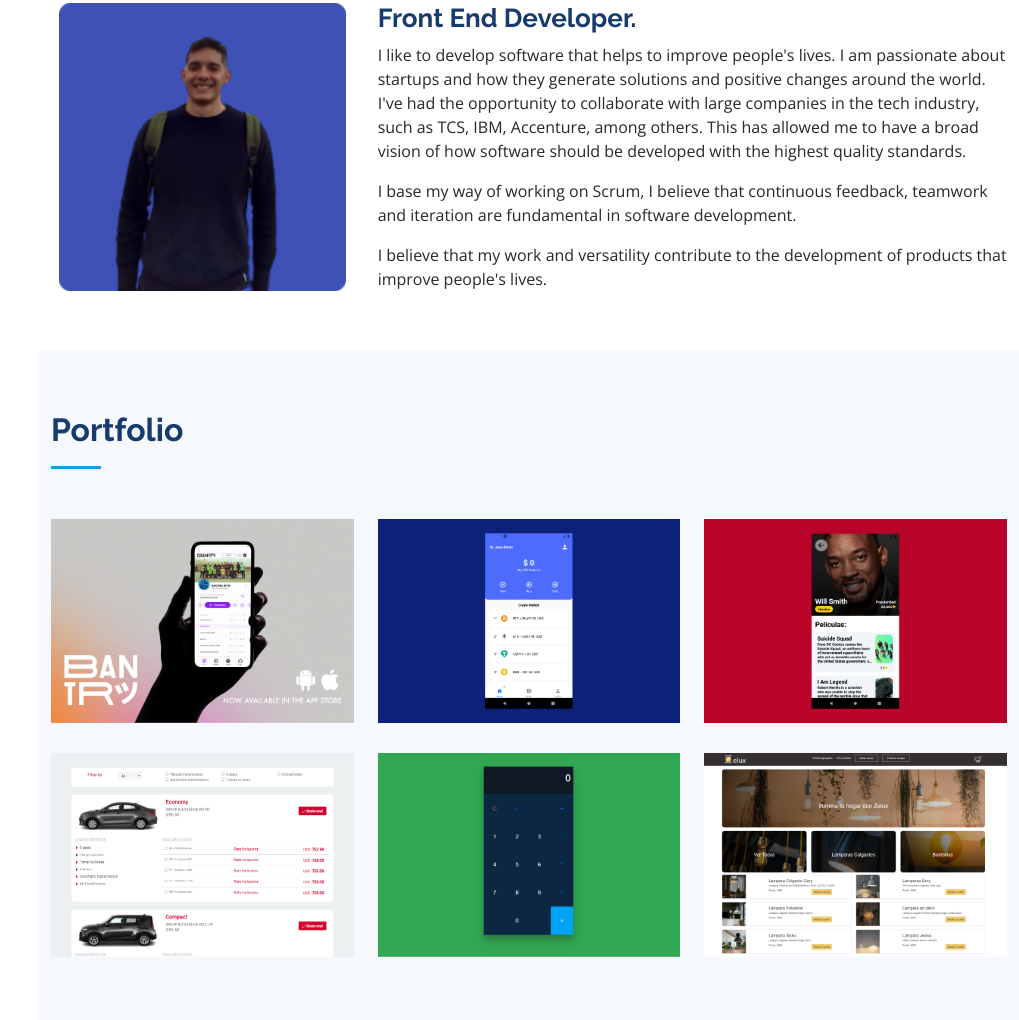
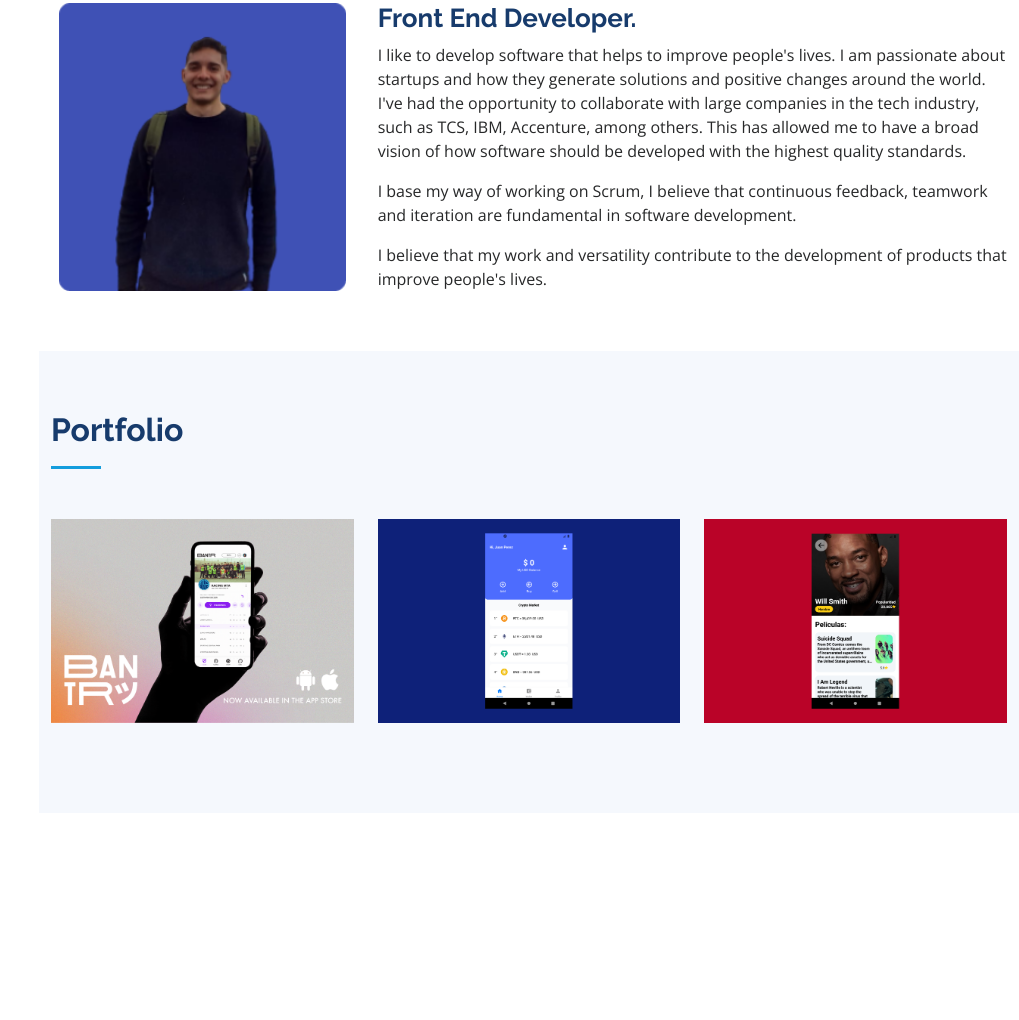
Before and after one commit to bryanscalzo97/bryan-scalzo-portfolio, a plain HTML site: page index.html in a window 1280 px wide. Shown: the part 965-1985 px from the top of the page, without its empty margins (261-1280 px from the left). After the commit the page ends 1778 px from the top, so only its background shows below. Drawn offline with nearby package versions, Linux system fonts and the light colour scheme.

Commit message:
remove old projects

```diff
--- a/index.html
+++ b/index.html
@@ -406,82 +406,6 @@
               </div>
             </div>
 
-            <!-- Car rental challenge -->
-            <div class="col-lg-4 col-md-6 portfolio-item filter-app">
-              <div class="portfolio-wrap">
-                <img
-                  src="assets/img/portfolio/portfolio4.png"
-                  class="img-fluid"
-                  alt=""
-                />
-                <div class="portfolio-links">
-                  <a
-                    href="https://bryanscalzo97.github.io/car-rental/#/"
-                    title="Web site"
-                    target="_blank"
-                    ><i class="bx bx-plus"></i
-                  ></a>
-                  <a
-                    href="https://github.com/bryanscalzo97/car-rental"
-                    title="Github"
-                    target="_blank"
-                    ><i class="bx bx-link"></i
-                  ></a>
-                </div>
-              </div>
-            </div>
-
-            <!-- Calculator App -->
-            <div class="col-lg-4 col-md-6 portfolio-item filter-app">
-              <div class="portfolio-wrap">
-                <img
-                  src="assets/img/portfolio/portfolio1.png"
-                  class="img-fluid"
-                  alt=""
-                />
-                <div class="portfolio-links">
-                  <a
-                    href="https://calc-app-11081997.web.app/"
-                    title="Web site"
-                    target="_blank"
-                    ><i class="bx bx-plus"></i
-                  ></a>
-                  <a
-                    href="https://github.com/bryanscalzo97/calculator-app"
-                    title="Github"
-                    target="_blank"
-                    ><i class="bx bx-link"></i
-                  ></a>
-                </div>
-              </div>
-            </div>
-
-            <!-- Zelux App -->
-            <div class="col-lg-4 col-md-6 portfolio-item filter-web">
-              <div class="portfolio-wrap">
-                <img
-                  src="assets/img/portfolio/portfolio2.png"
-                  class="img-fluid"
-                  alt=""
-                />
-                <div class="portfolio-links">
-                  <a
-                    href="https://bryanscalzo97.github.io/zelux_app/"
-                    title="Web site"
-                    target="_blank"
-                    ><i class="bx bx-plus"></i
-                  ></a>
-                  <a
-                    href="https://github.com/bryanscalzo97/zelux_app"
-                    title="Github"
-                    target="_blank"
-                    ><i class="bx bx-link"></i
-                  ></a>
-                </div>
-              </div>
-            </div>
-
-
           </div>
         </div>
       </section>
```
